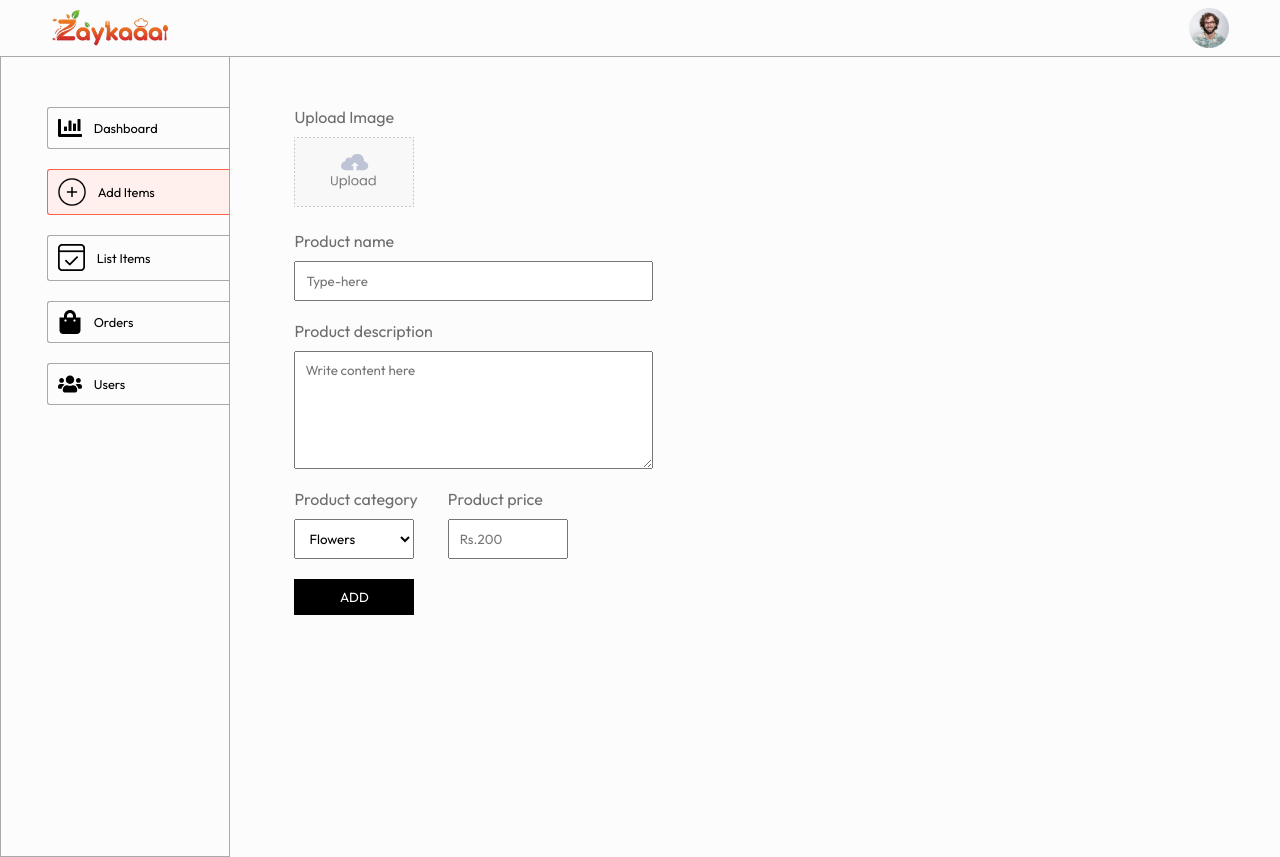
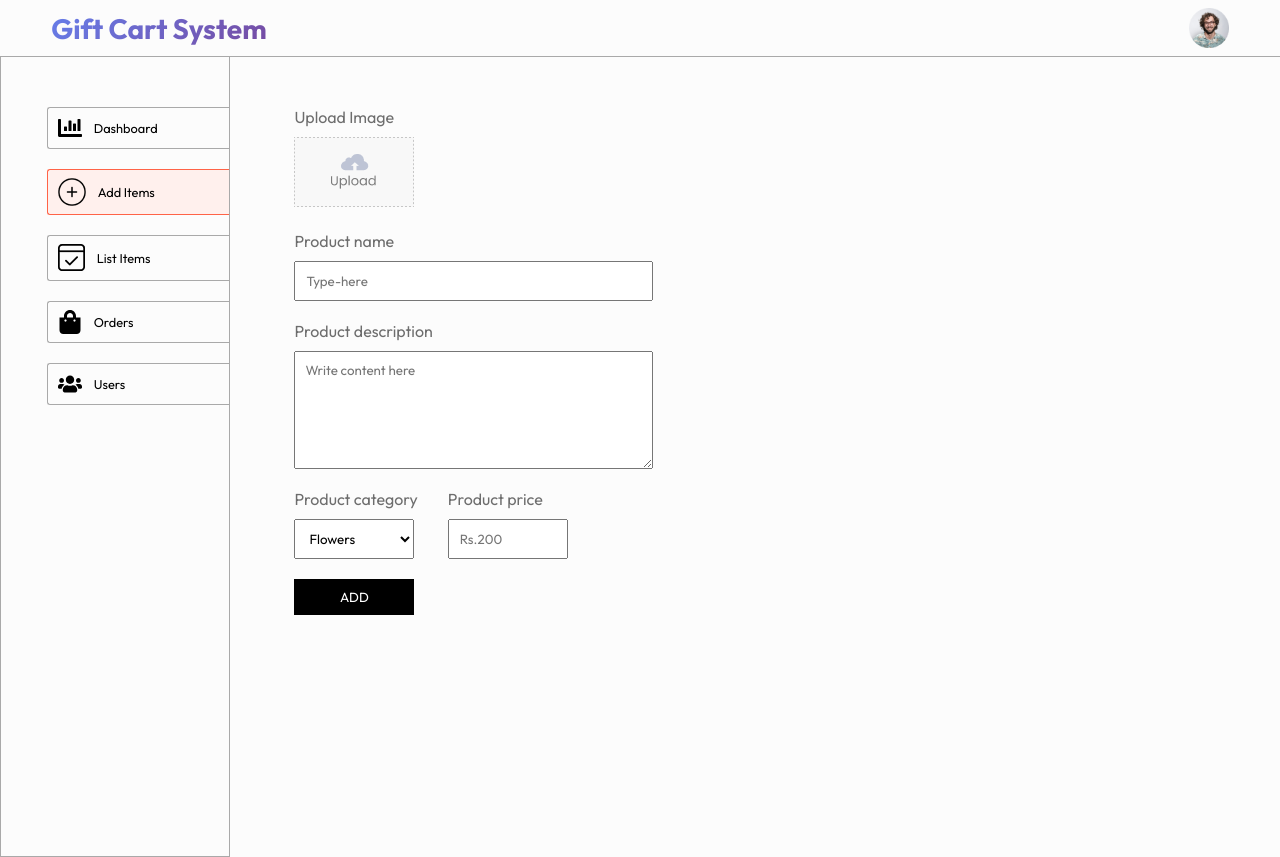
Before and after one commit to Sunil-Patel-21/GIRT-CART-SYSTEM, a React (Vite) app in the folder admin/: page /add in a window 1280 px wide. Built offline with nearby package versions, Linux system fonts and the light colour scheme; a web font is replaced by a local one.

Commit message:
name added for website

```diff
--- a/admin/src/components/Navbar/Navbar.css
+++ b/admin/src/components/Navbar/Navbar.css
@@ -6,8 +6,13 @@
 }
 
 .navbar .logo{
-    width:max(10%,80px);
-
+    font-size: 28px;
+    font-weight: 700;
+    background: linear-gradient(135deg, #667eea 0%, #764ba2 100%);
+    -webkit-background-clip: text;
+    -webkit-text-fill-color: transparent;
+    background-clip: text;
+    margin: 0;
 }
 
 .navbar .profile{
--- a/admin/src/components/Navbar/Navbar.jsx
+++ b/admin/src/components/Navbar/Navbar.jsx
@@ -5,7 +5,7 @@ import { assets } from "../../assets/assets";
 const Navbar = () => {
   return (
     <div className="navbar">
-      <img className="logo" src={assets.logoo} alt="" />
+      <h1 className="logo">Gift Cart System</h1>
       <img className="profile" src={assets.profile_image} alt="" />
     </div>
   );
```
